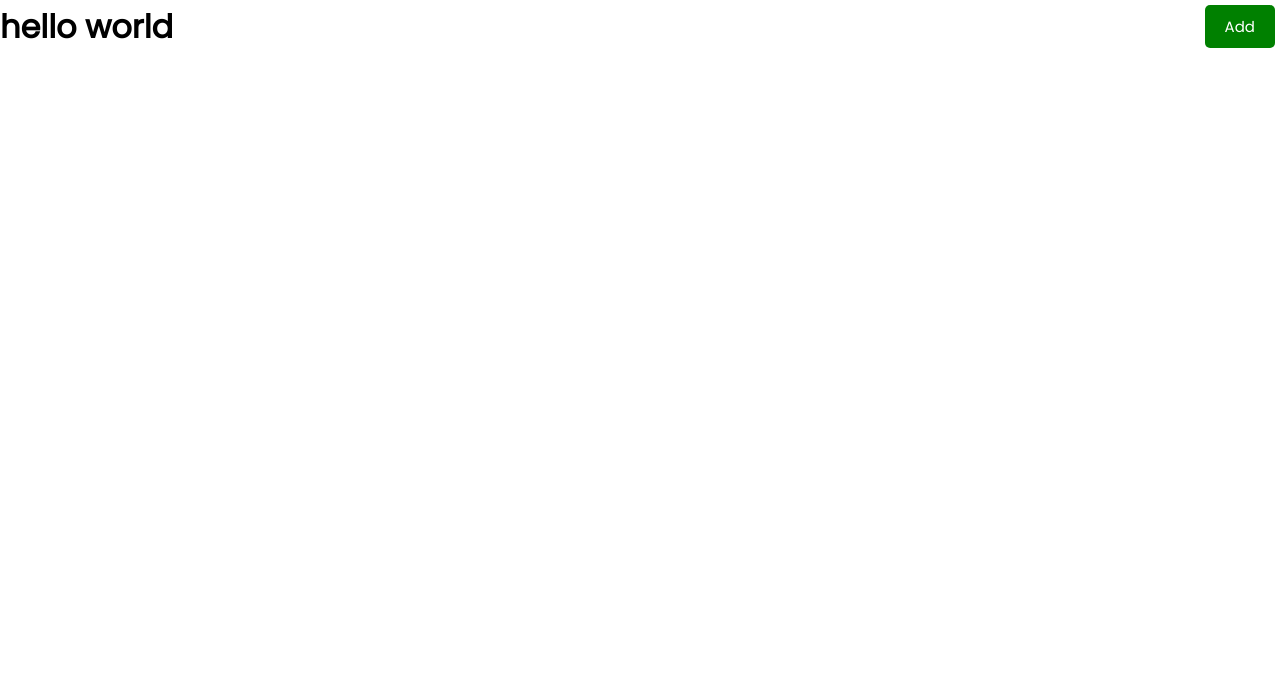
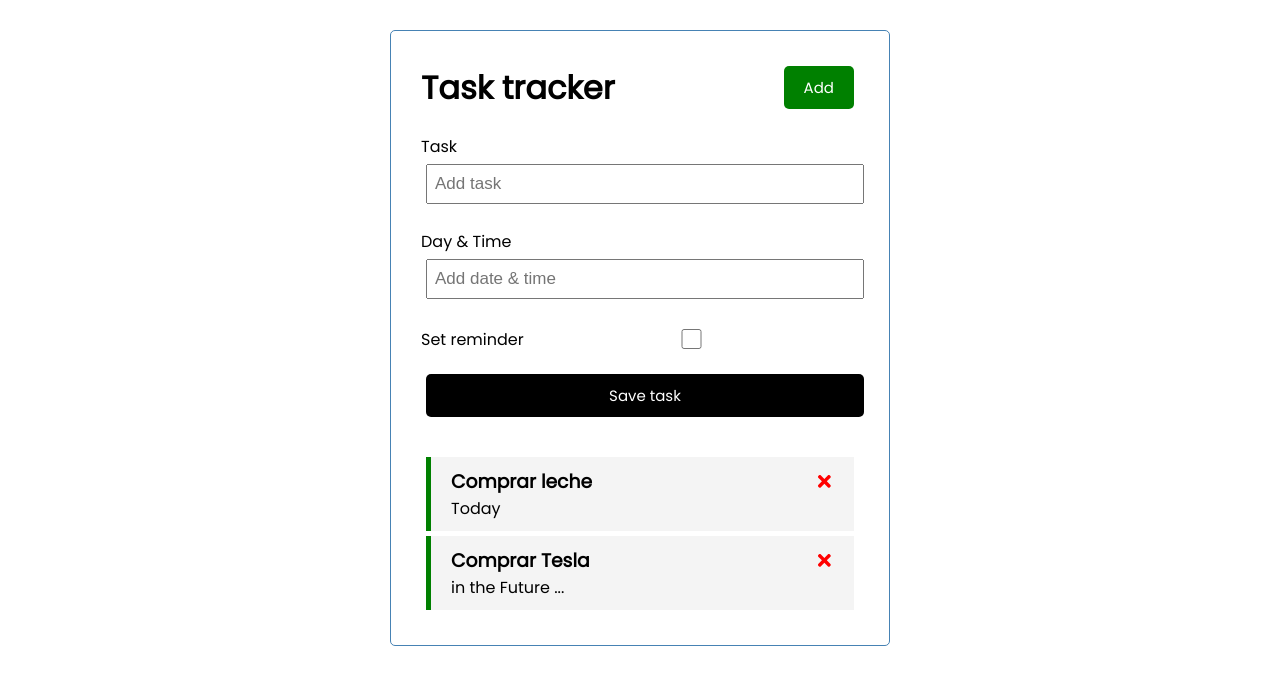
Before and after one commit to magnitopic/react-experiments, a React (Create React App) app: page / in a window 1280 px wide. Shown: the top 684 px of the page. Built offline with nearby package versions, Linux system fonts and the light colour scheme.

Commit message:
New add menu

```diff
--- a/src/App.js
+++ b/src/App.js
@@ -1,9 +1,59 @@
+import { useState } from 'react'
 import Header from './components/Header'
+import Tasks from './components/Tasks'
+import AddTask from './components/AddTask'
 
 function App() {
+  const [tasks, setTasks] = useState([
+    {
+      id: 1,
+      text: 'Comprar leche',
+      day: 'Today',
+      reminder: true,
+    },
+    {
+      id: 2,
+      text: 'Comprar Tesla',
+      day: 'in the Future ...',
+      reminder: true,
+    }
+  ])
+
+  //Add task
+  const addTask = (task) => {
+    const id = Math.floor(Math.random() * 10000) + 1
+    const newTask = { id, ...task }
+    setTasks([...tasks, newTask])
+  }
+
+  //Delete task
+  const deleteTask = (id) => {
+    setTasks(tasks.filter((task) => task.id !== id))
+  }
+
+  //Toggle reminder
+  const toggleReminder = (id) => {
+    setTasks(
+      tasks.map((task) =>
+        task.id === id ? {
+          ...task, reminder:
+            !task.reminder
+        } : task
+      )
+    )
+  }
+
   return (
-    <div>
-      <Header> </Header>
+    <div className='container'>
+      <Header title="Task tracker" />
+      <AddTask onAdd={addTask} />
+      {tasks.length > 0 ?
+        <Tasks
+          tasks={tasks}
+          onDelete={deleteTask}
+          onToggle={toggleReminder}
+        />
+        : 'No tasks have been created'}
     </div>
   );
 }
--- /dev/null
+++ b/src/components/AddTask.js
@@ -0,0 +1,60 @@
+import { useState } from 'react'
+
+const AddTask = ({ onAdd }) => {
+    const [text, setText] = useState('')
+    const [day, setDay] = useState('')
+    const [reminder, setReminder] = useState(false)
+
+    const onSubmit = (e) => {
+        e.preventDefault()
+
+        if (!text) {
+            alert('Please add task')
+            return
+        }
+
+        onAdd({ text, day, reminder })
+
+        setText('')
+        setDay('')
+        setReminder(false)
+    }
+
+    return (
+        <form className='add-form' onSubmit={onSubmit}>
+            <div className='form-control'>
+                <lable>Task</lable>
+                <input
+                    type='text'
+                    placeholder='Add task'
+                    value={text}
+                    onChange={(e) => setText(e.target.value)}
+                />
+            </div>
+
+            <div className='form-control'>
+                <lable>Day & Time</lable>
+                <input
+                    type='text'
+                    placeholder='Add date & time'
+                    value={day}
+                    onChange={(e) => setDay(e.target.value)}
+                />
+            </div>
+
+            <div className='form-control form-control-check'>
+                <lable>Set reminder</lable>
+                <input
+                    type='checkbox'
+                    checked={reminder}
+                    value={reminder}
+                    onChange={(e) => setReminder(e.currentTarget.checked)}
+                />
+            </div>
+
+            <input type='submit' value='Save task' className='btn btn-block' />
+        </form>
+    )
+}
+
+export default AddTask
--- a/src/components/Task.js
+++ b/src/components/Task.js
@@ -3,7 +3,7 @@
 const Task = ({ task, onDelete, onToggle }) => {
     return (
         <div className={`task ${task.reminder ? 'reminder' : ''}`}>
-            <h3 onClick={()=>onToggle(task.id)}>
+            <h3 onClick={() => onToggle(task.id)}>
                 {task.text}
                 <FaTimes
                     style={{ color: 'red', cursor: 'pointer' }}
```
